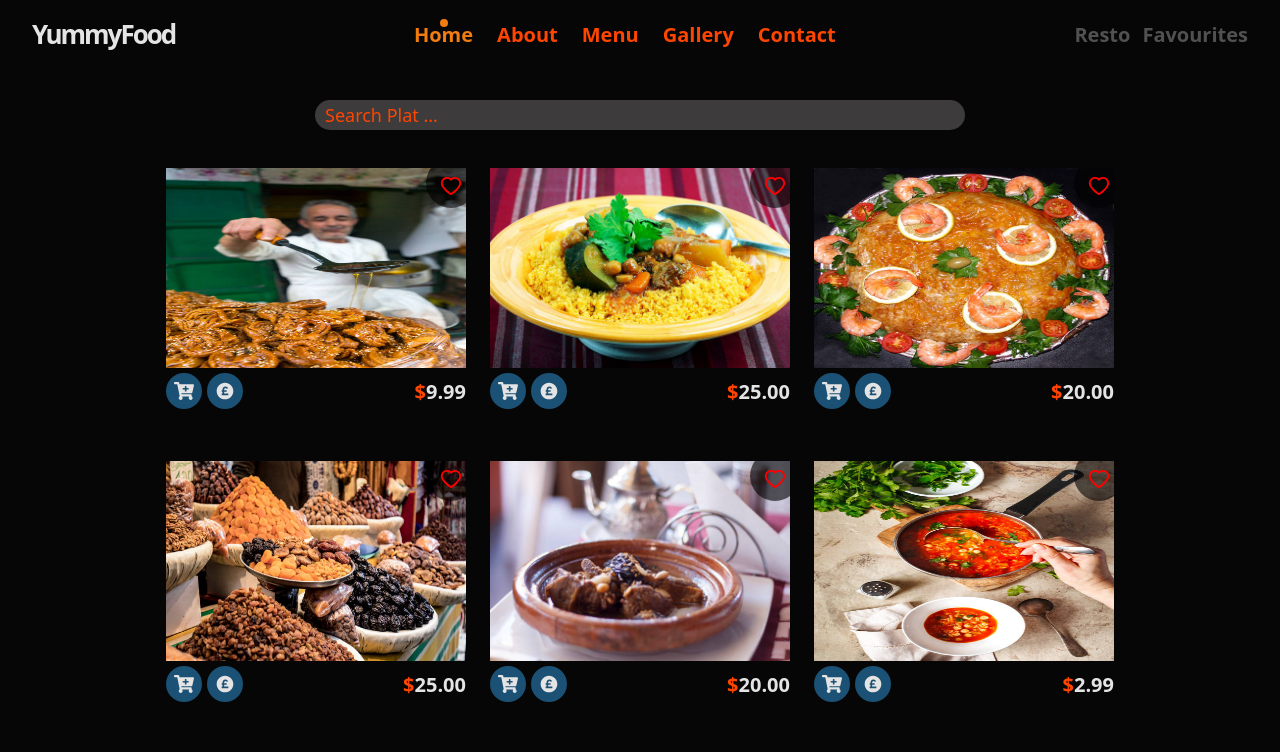
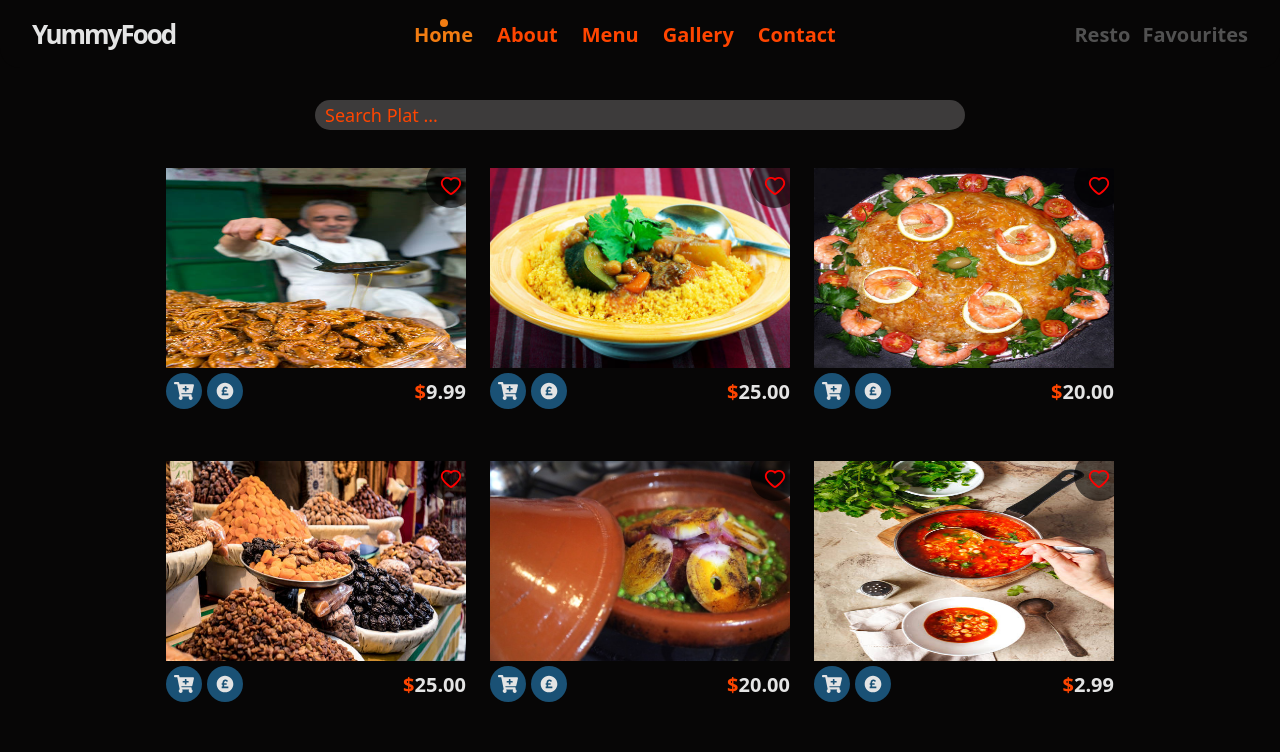
Before and after one commit to Choaib-ELMADI/yummy-food-restaurant, a React (Create React App) app: page /SearchBar in a window 1280 px wide. Shown: the top 752 px of the page. Built offline with nearby package versions, Linux system fonts and the light colour scheme.

Commit message:
Because of a grammatical error

```diff
--- a/src/App.js
+++ b/src/App.js
@@ -8,7 +8,7 @@ import { Navbar, Home, SearchBar, Favorites } from './container/index';
 
 const App = () => {
   const [favorites, setFavorites] = useState([]);
-  const [hearts, setHearts] = useState([1, 1, 1, 1, 1, 1]);
+  const [hearts, setHearts] = useState([1, 1, 1, 1, 1, 1, 1, 1, 1, 1, 1]);
 
   const AddFavoratesList = (elt) => {
     if (favorites.length < 1) {
--- a/src/data.js
+++ b/src/data.js
@@ -44,7 +44,7 @@ export const foods = [
     {
         id: 4,
         name: 'Chicken Tajine',
-        img: [images.tajine__3, images.tajine__5, images.tajine__10, images.tajine__11],
+        img: [images.tajine__10, images.tajine__5, images.tajine__10, images.tajine__11],
         price: '$20.00',
         description: 'Lorem ipsum dolor sit amet consectetur, adipisicing elit. Commodi, ad! Deserunt vero sapiente ad beatae perferendis.',
         category: 'lunch',
```
